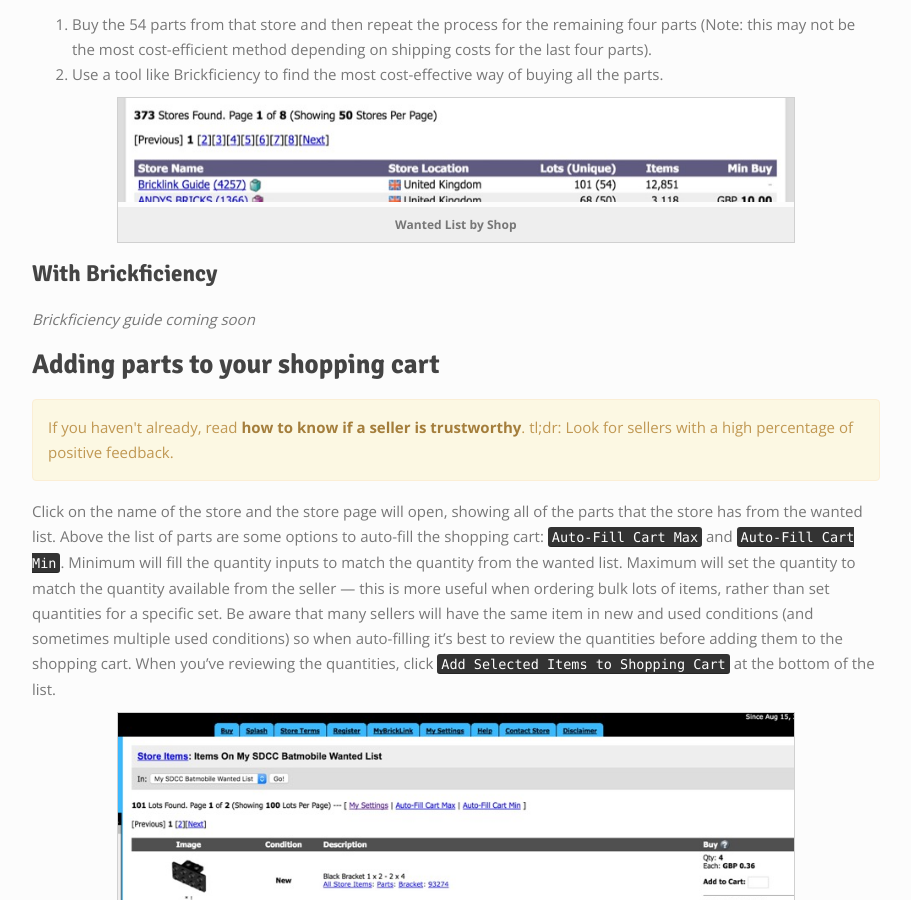
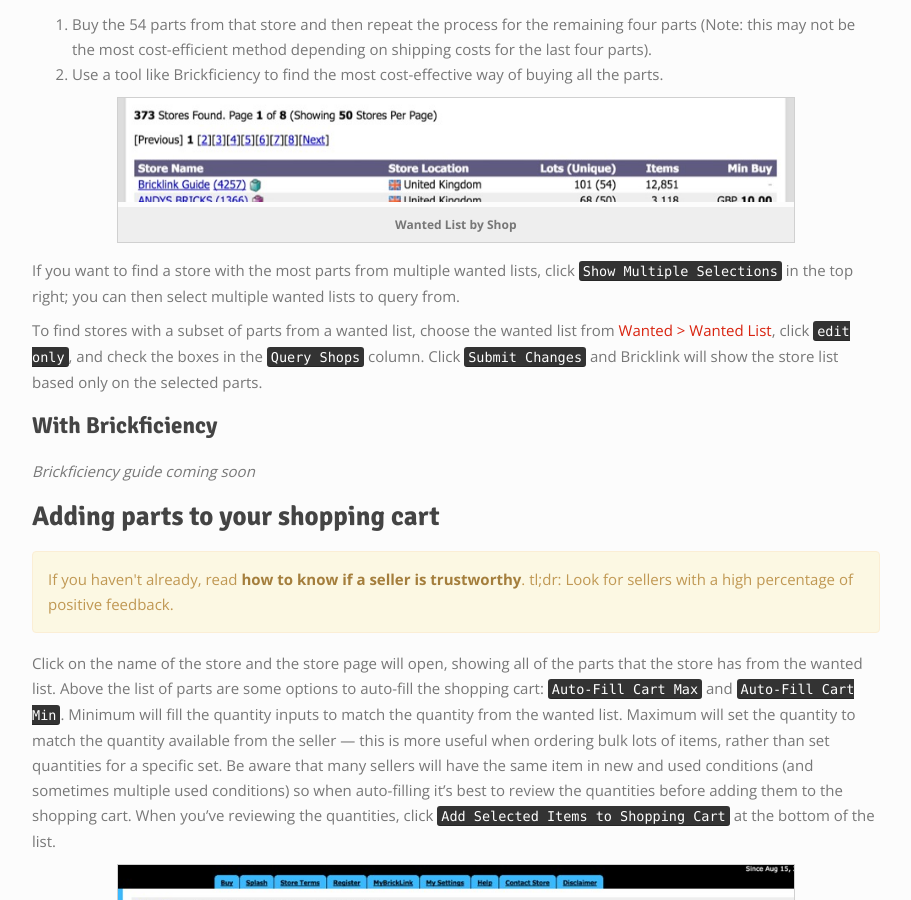
Before and after one commit to rknightuk/guidetobricklink, a Jekyll site: the page built from guides/06-buy-parts-from-a-wanted-list.md, in a window 1280 px wide and 900 px high, scrolled down 753 px. Shown: the whole window, without its empty margins (38-949 px from the left). Built offline with Jekyll 4.4.1, drawn with Linux system fonts in a browser that asks for light colours.

Commit message:
Updates for wanted list querying

```diff
--- a/guides/06-buy-parts-from-a-wanted-list.md
+++ b/guides/06-buy-parts-from-a-wanted-list.md
@@ -29,6 +29,10 @@
     url="assets/images/wanted-list-by-shop.jpg"
 %}
 
+If you want to find a store with the most parts from multiple wanted lists, click <kbd>Show Multiple Selections</kbd> in the top right; you can then select multiple wanted lists to query from.
+
+To find stores with a subset of parts from a wanted list, choose the wanted list from [Wanted > Wanted List](http://www.bricklink.com/wantedView.asp), click <kbd>edit only</kbd>, and check the boxes in the <kbd>Query Shops</kbd> column. Click <kbd>Submit Changes</kbd> and Bricklink will show the store list based only on the selected parts.
+
 ### With Brickficiency
 
 *Brickficiency guide coming soon*
```
